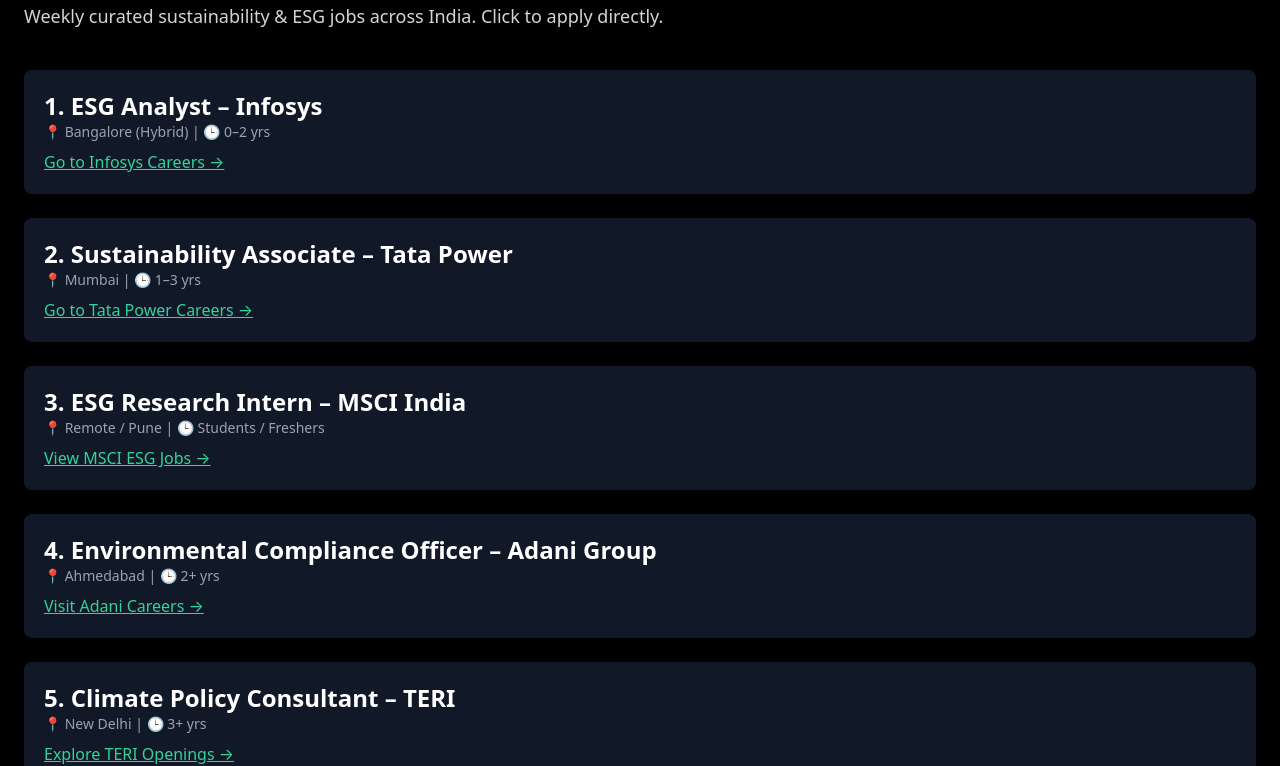
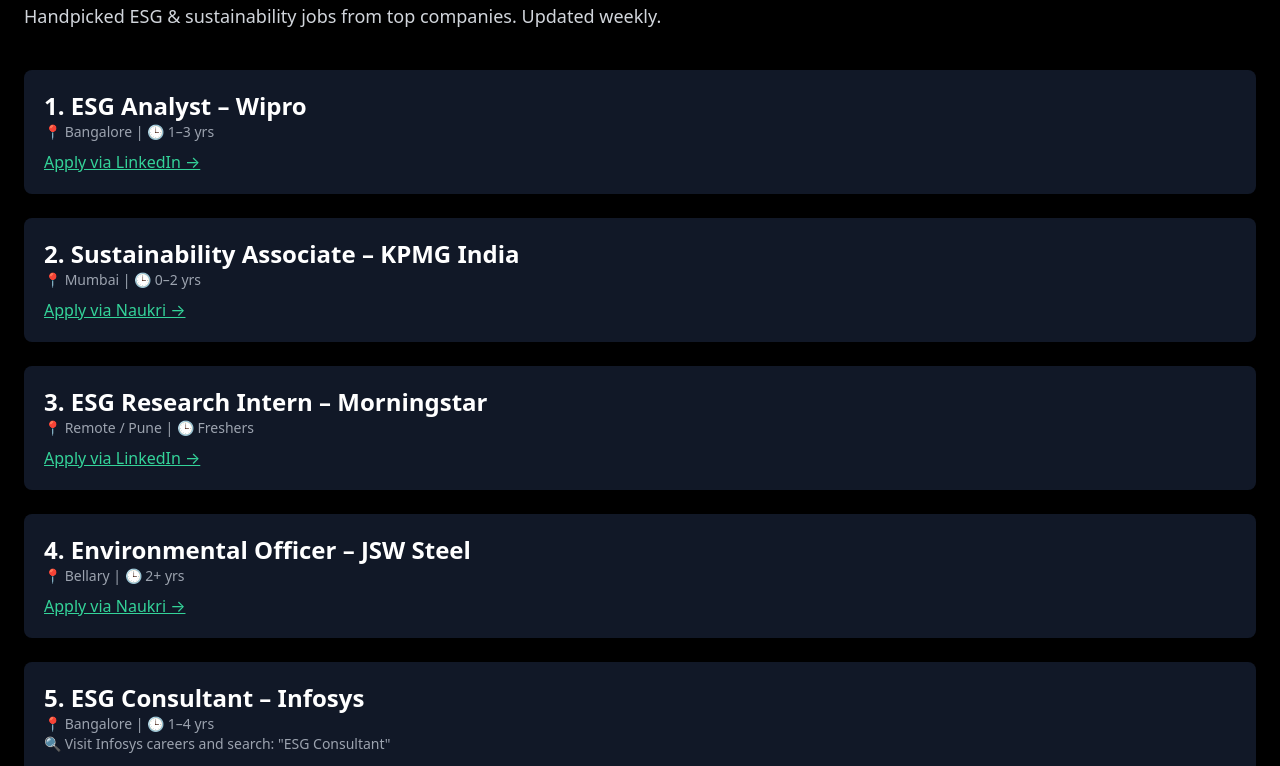
Before and after one commit to ESGCentral/esgcentral, a plain HTML site: page jobs.html in a window 1280 px wide. Shown: the part 70-836 px from the top of the page. Drawn offline with nearby package versions, Linux system fonts and the light colour scheme.

Commit message:
Update jobs.html

```diff
--- a/jobs.html
+++ b/jobs.html
@@ -10,39 +10,45 @@
 
   <header class="mb-10">
     <h1 class="text-4xl font-bold text-green-400">🌱 ESG Jobs — June 20–27, 2025</h1>
-    <p class="text-lg text-gray-300 mt-2">Weekly curated sustainability & ESG jobs across India. Click to apply directly.</p>
+    <p class="text-lg text-gray-300 mt-2">Handpicked ESG & sustainability jobs from top companies. Updated weekly.</p>
   </header>
 
   <section class="space-y-6">
 
+    <!-- Job 1 -->
     <div class="bg-gray-900 p-5 rounded-lg shadow-lg">
-      <h2 class="text-2xl font-semibold">1. ESG Analyst – Infosys</h2>
-      <p class="text-sm text-gray-400">📍 Bangalore (Hybrid) | 🕒 0–2 yrs</p>
-      <a href="https://careers.infosys.com" target="_blank" class="text-green-400 underline mt-2 inline-block">Go to Infosys Careers →</a>
+      <h2 class="text-2xl font-semibold">1. ESG Analyst – Wipro</h2>
+      <p class="text-sm text-gray-400">📍 Bangalore | 🕒 1–3 yrs</p>
+      <a href="https://www.linkedin.com/jobs/view/3938646527/" target="_blank" class="text-green-400 underline mt-2 inline-block">Apply via LinkedIn →</a>
     </div>
 
+    <!-- Job 2 -->
     <div class="bg-gray-900 p-5 rounded-lg shadow-lg">
-      <h2 class="text-2xl font-semibold">2. Sustainability Associate – Tata Power</h2>
-      <p class="text-sm text-gray-400">📍 Mumbai | 🕒 1–3 yrs</p>
-      <a href="https://careers.tatapower.com" target="_blank" class="text-green-400 underline mt-2 inline-block">Go to Tata Power Careers →</a>
+      <h2 class="text-2xl font-semibold">2. Sustainability Associate – KPMG India</h2>
+      <p class="text-sm text-gray-400">📍 Mumbai | 🕒 0–2 yrs</p>
+      <a href="https://www.naukri.com/job-listings-sustainability-associate-kpmg-india-mumbai-0-to-2-years-060624005259" target="_blank" class="text-green-400 underline mt-2 inline-block">Apply via Naukri →</a>
     </div>
 
+    <!-- Job 3 -->
     <div class="bg-gray-900 p-5 rounded-lg shadow-lg">
-      <h2 class="text-2xl font-semibold">3. ESG Research Intern – MSCI India</h2>
-      <p class="text-sm text-gray-400">📍 Remote / Pune | 🕒 Students / Freshers</p>
-      <a href="https://www.msci.com/careers/job-search" target="_blank" class="text-green-400 underline mt-2 inline-block">View MSCI ESG Jobs →</a>
+      <h2 class="text-2xl font-semibold">3. ESG Research Intern – Morningstar</h2>
+      <p class="text-sm text-gray-400">📍 Remote / Pune | 🕒 Freshers</p>
+      <a href="https://www.linkedin.com/jobs/view/3945512489/" target="_blank" class="text-green-400 underline mt-2 inline-block">Apply via LinkedIn →</a>
     </div>
 
+    <!-- Job 4 -->
     <div class="bg-gray-900 p-5 rounded-lg shadow-lg">
-      <h2 class="text-2xl font-semibold">4. Environmental Compliance Officer – Adani Group</h2>
-      <p class="text-sm text-gray-400">📍 Ahmedabad | 🕒 2+ yrs</p>
-      <a href="https://careers.adani.com" target="_blank" class="text-green-400 underline mt-2 inline-block">Visit Adani Careers →</a>
+      <h2 class="text-2xl font-semibold">4. Environmental Officer – JSW Steel</h2>
+      <p class="text-sm text-gray-400">📍 Bellary | 🕒 2+ yrs</p>
+      <a href="https://www.naukri.com/job-listings-environmental-officer-jsw-steel" target="_blank" class="text-green-400 underline mt-2 inline-block">Apply via Naukri →</a>
     </div>
 
+    <!-- Job 5 -->
     <div class="bg-gray-900 p-5 rounded-lg shadow-lg">
-      <h2 class="text-2xl font-semibold">5. Climate Policy Consultant – TERI</h2>
-      <p class="text-sm text-gray-400">📍 New Delhi | 🕒 3+ yrs</p>
-      <a href="https://www.teriin.org/careers" target="_blank" class="text-green-400 underline mt-2 inline-block">Explore TERI Openings →</a>
+      <h2 class="text-2xl font-semibold">5. ESG Consultant – Infosys</h2>
+      <p class="text-sm text-gray-400">📍 Bangalore | 🕒 1–4 yrs</p>
+      <p class="text-sm text-gray-400">🔍 Visit Infosys careers and search: "ESG Consultant"</p>
+      <a href="https://careers.infosys.com" target="_blank" class="text-green-400 underline mt-2 inline-block">Go to Infosys Careers →</a>
     </div>
 
   </section>
```
